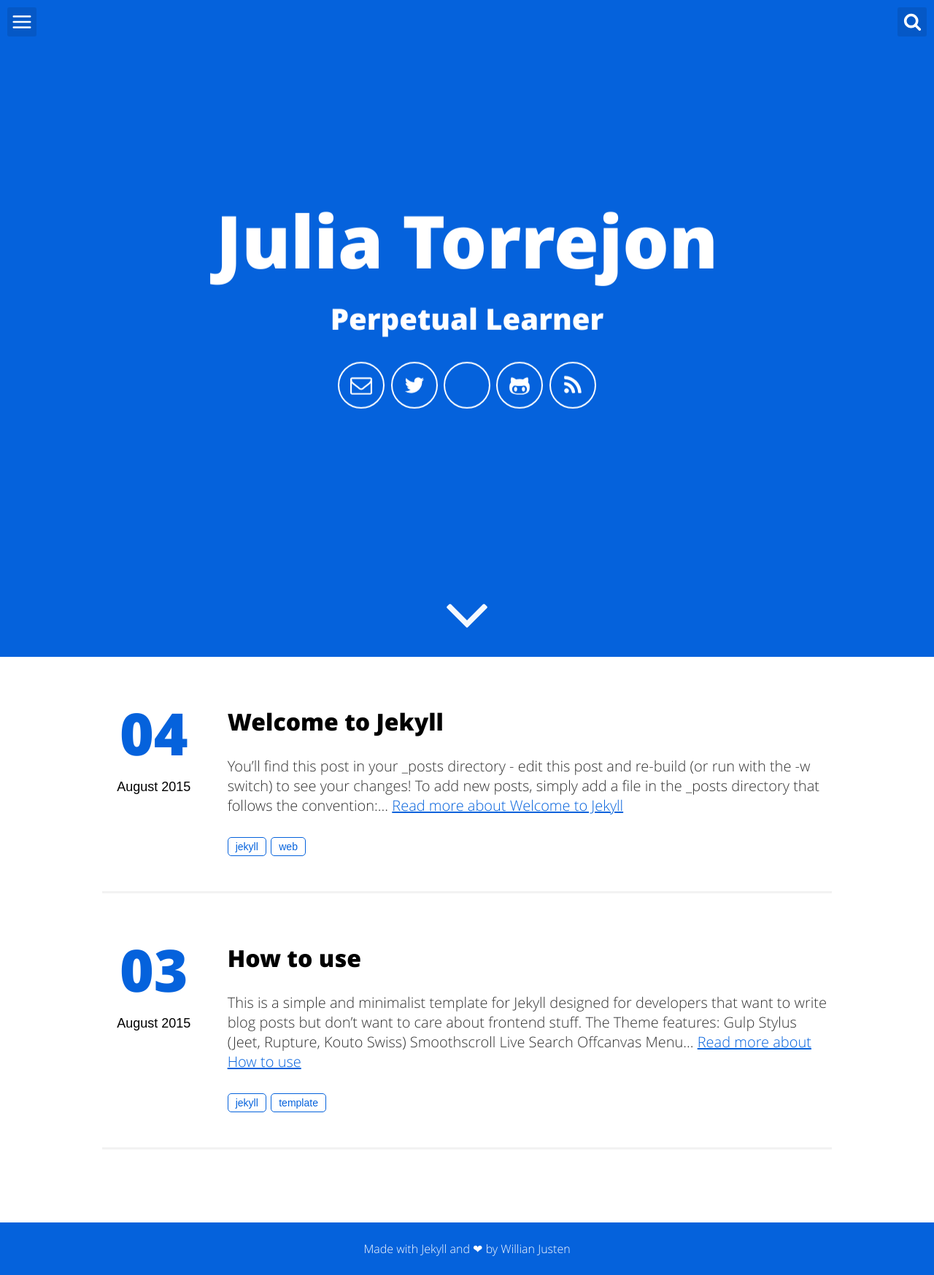
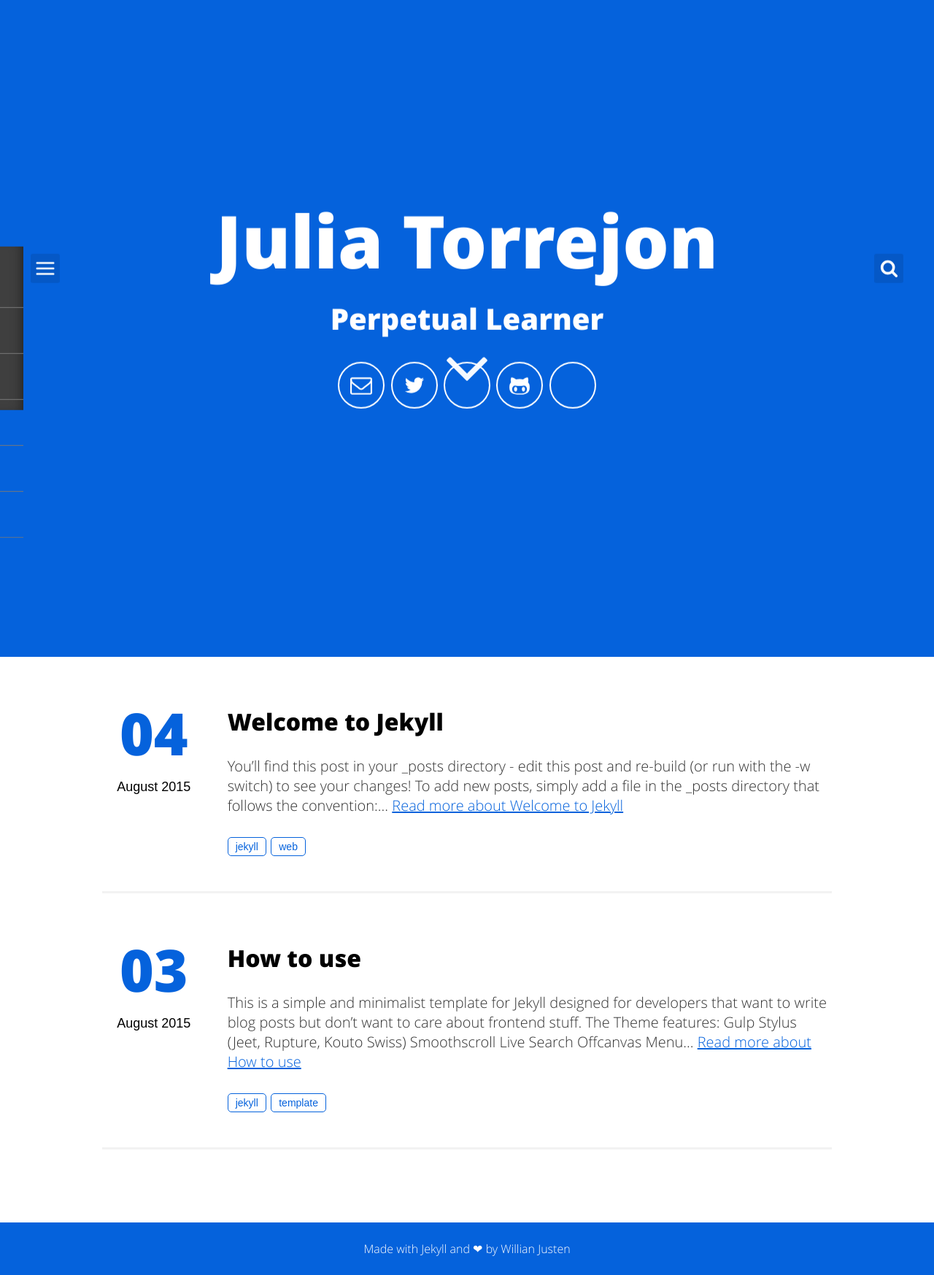
Before and after one commit to JuliaTorrejon/juliatorrejon.github.io, a Jekyll site: the page built from index.html, in a window 1280 px wide. Shown: the whole page at 73% size. Built offline with Jekyll 4.4.1, drawn with Linux system fonts in a browser that asks for light colours.

Commit message:
Update header-default.html

```diff
--- a/_includes/header-default.html
+++ b/_includes/header-default.html
@@ -9,8 +9,7 @@
             <a aria-label="My Twitter" target="_blank" href="https://twitter.com/{{site.twitter_username}}"><svg class="icon icon-twitter"><use xlink:href="#icon-twitter"></use></svg></a>
             <a aria-label="My DEV" target="_blank" href="https://dev.to/{{site.dev_username}}"><svg class="icon icon-dev"><use xlink:href="#icon-dev"></use></svg></a>
             <a aria-label="My Github" target="_blank" href="https://github.com/{{site.github_username}}"><svg class="icon icon-github-alt"><use xlink:href="#icon-github-alt"></use></svg></a>
-            <a aria-label="Use the RSS to get updated" target="_blank" href="{{ "/feed.xml" | prepend: site.baseurl }}"><svg class="icon icon-rss"><use xlink:href="#icon-rss"></use></svg></a>
-        </div>
+            <a aria-label="LinkedIn" target="_blank" href="https://linkedin.com/{{site.linkedin_username}}"><svg class="icon icon-linkedin"><use xlink:href="#icon-linkedin"></use></svg></a>
     </div>
     <a role="button" class="down" data-scroll href="#scroll"><svg class="icon icon-angle-down"><use xlink:href="#icon-angle-down"></use></svg></a>
     {% include menu-search.html %}
```
